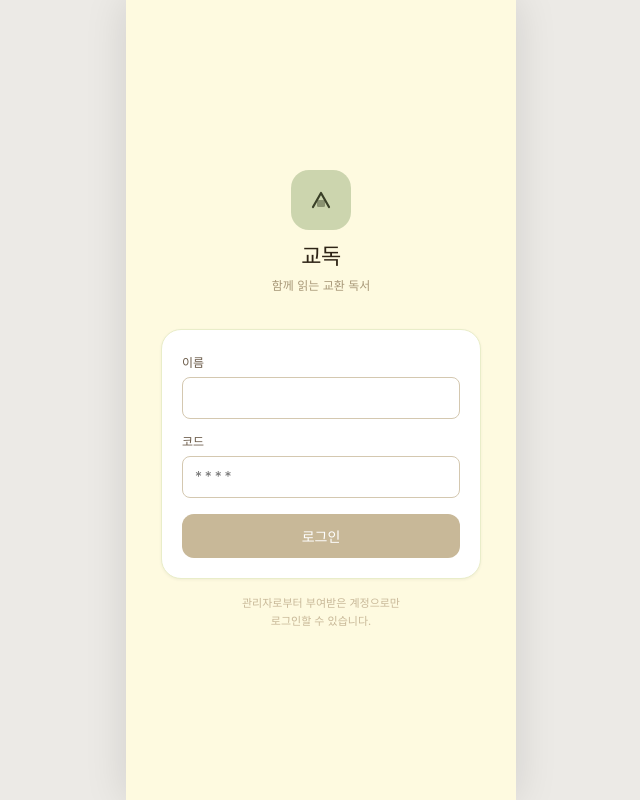
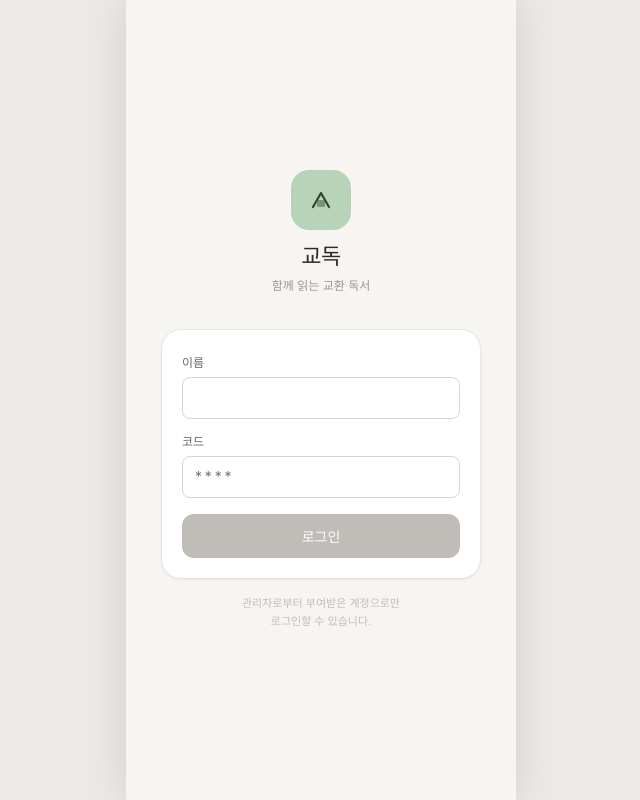
Before and after one commit to devgyk0905-sudo/gyodok, a React (Create React App) app: page /login in a window 1280 px wide. Shown: the whole page, without its empty margins (319-959 px from the left). Built offline with nearby package versions, Linux system fonts and the light colour scheme; a web font is replaced by a local one.

Commit message:
change color palette to Pantone 2025

```diff
--- a/src/styles/variables.css
+++ b/src/styles/variables.css
@@ -1,50 +1,53 @@
 /* ===== 교독 디자인 토큰 ===== */
 
 :root {
-  /* 브랜드 컬러 (Golden Summer Fields 팔레트) */
-  --color-tea-green: #ccd5ae;
-  --color-beige: #e9edc9;
-  --color-cornsilk: #fefae0;
-  --color-papaya-whip: #faedcd;
-  --color-bronze: #d4a373;
+  /* 브랜드 컬러 (Pantone 2025 Soft Palette) */
+  --color-ice-melt:        #AECDE0;
+  --color-raindrops-roses: #E8CDD0;
+  --color-cloud-dancer:    #F0EDE8;
+  --color-almost-aqua:     #B8D4B8;
+  --color-lemon-icing:     #F5EFB8;
+  --color-peach-dust:      #E8CBBA;
+  --color-orchid-tint:     #D8D0DC;
+  --color-nimbus-cloud:    #D0CDD0;
 
   /* 시맨틱 — 라이트 모드 */
-  --bg-page: #fefae0;
-  --bg-surface: #ffffff;
-  --bg-surface-secondary: #f7f5ea;
-  --bg-card: #ffffff;
-  --bg-input: #ffffff;
+  --bg-page:               #F7F5F2;
+  --bg-surface:            #FFFFFF;
+  --bg-surface-secondary:  #F0EDE8;
+  --bg-card:               #FFFFFF;
+  --bg-input:              #FFFFFF;
 
-  --text-primary: #2e2416;
-  --text-secondary: #6a5a48;
-  --text-tertiary: #a89878;
-  --text-hint: #c8b898;
+  --text-primary:          #2E2C28;
+  --text-secondary:        #6A6660;
+  --text-tertiary:         #9A9690;
+  --text-hint:             #C0BCB8;
 
-  --border-default: #e9edc9;
-  --border-input: #d4c8b0;
-  --border-strong: #c8b898;
+  --border-default:        #E8E4E0;
+  --border-input:          #D8D4D0;
+  --border-strong:         #C0BCB8;
 
-  --accent-primary: #d4a373;
-  --accent-primary-hover: #c08858;
-  --accent-green: #ccd5ae;
-  --accent-green-dark: #3a4028;
-  --accent-amber: #faedcd;
-  --accent-amber-text: #7a5a20;
+  --accent-primary:        #AECDE0;   /* Ice Melt — CTA */
+  --accent-primary-hover:  #7EB0D0;
+  --accent-green:          #B8D4B8;   /* Almost Aqua */
+  --accent-green-dark:     #2A4A2A;
+  --accent-amber:          #F5EFB8;   /* Lemon Icing */
+  --accent-amber-text:     #6A5A10;
 
   /* 상태 컬러 */
-  --status-reading: #faedcd;
-  --status-reading-text: #7a5a20;
-  --status-done: #ccd5ae;
-  --status-done-text: #3a4028;
-  --status-pending: #e9e9e4;
-  --status-pending-text: #6a6a60;
-  --status-arrive: #faedcd;
-  --status-arrive-text: #7a5a20;
+  --status-reading:        #E8CDD0;   /* Raindrops on Roses */
+  --status-reading-text:   #7A4A50;
+  --status-done:           #B8D4B8;   /* Almost Aqua */
+  --status-done-text:      #2A4A2A;
+  --status-pending:        #D8D0DC;   /* Orchid Tint */
+  --status-pending-text:   #5A5060;
+  --status-arrive:         #F5EFB8;   /* Lemon Icing */
+  --status-arrive-text:    #6A5A10;
 
   /* 책 표현 */
-  --book-done-bg: #e0dcd0;
-  --book-current-bg: #ccd5ae;
-  --book-pending-bg: #ede9e0;
+  --book-done-bg:          #D0CDD0;   /* Nimbus Cloud */
+  --book-current-bg:       #AECDE0;   /* Ice Melt */
+  --book-pending-bg:       #E8E4E0;
   --book-height: 60px;
   --book-width: 44px;
   --book-radius: 4px;
@@ -56,12 +59,12 @@
   --radius-xl: 20px;
   --radius-full: 9999px;
 
-  --shadow-card: 0 1px 3px rgba(58, 46, 30, 0.06);
-  --shadow-modal: 0 -4px 24px rgba(58, 46, 30, 0.12);
+  --shadow-card:  0 1px 3px rgba(46, 44, 40, 0.06);
+  --shadow-modal: 0 -4px 24px rgba(46, 44, 40, 0.12);
 
   /* 모바일 컨테이너 */
   --app-width: 390px;
-  --bottom-nav-height: 72px;   /* 기존 60px → 72px */
+  --bottom-nav-height: 72px;
   --top-bar-height: 52px;
 
   /* 폰트 */
@@ -74,39 +77,41 @@
 
 /* ===== 다크 모드 ===== */
 [data-theme="dark"] {
-  --bg-page: #1a1810;
-  --bg-surface: #23201a;
-  --bg-surface-secondary: #2a271e;
-  --bg-card: #23201a;
-  --bg-input: #2a271e;
+  --bg-page:               #1E1C1A;
+  --bg-surface:            #272420;
+  --bg-surface-secondary:  #302D28;
+  --bg-card:               #272420;
+  --bg-input:              #302D28;
 
-  --text-primary: #f0e8d8;
-  --text-secondary: #a89878;
-  --text-tertiary: #6e6050;
-  --text-hint: #4a4030;
+  --text-primary:          #EDE8E2;
+  --text-secondary:        #A8A4A0;
+  --text-tertiary:         #6E6A66;
+  --text-hint:             #4A4642;
 
-  --border-default: #2e2b22;
-  --border-input: #3a3526;
-  --border-strong: #4a4030;
+  --border-default:        #38342E;
+  --border-input:          #443E38;
+  --border-strong:         #524C46;
 
-  --accent-primary: #c09060;
-  --accent-primary-hover: #d4a373;
-  --accent-green: #3a4028;
-  --accent-green-dark: #b8c890;
-  --accent-amber: #3a3020;
-  --accent-amber-text: #c8a060;
+  --accent-primary:        #7EB0D0;   /* Ice Melt 다크 */
+  --accent-primary-hover:  #AECDE0;
+  --accent-green:          #2A4A2A;
+  --accent-green-dark:     #B8D4B8;
+  --accent-amber:          #3A3818;
+  --accent-amber-text:     #C8B860;
 
-  --status-reading: #3a3020;
-  --status-reading-text: #c8a060;
-  --status-done: #3a4028;
-  --status-done-text: #b8c890;
-  --status-pending: #2e2b22;
-  --status-pending-text: #8a8070;
+  --status-reading:        #3A2A2C;
+  --status-reading-text:   #D8A0A8;
+  --status-done:           #1E3020;
+  --status-done-text:      #98C498;
+  --status-pending:        #302830;
+  --status-pending-text:   #9A90A0;
+  --status-arrive:         #3A3818;
+  --status-arrive-text:    #C8B860;
 
-  --book-done-bg: #2e2a22;
-  --book-current-bg: #3a4028;
-  --book-pending-bg: #252318;
+  --book-done-bg:          #38342E;
+  --book-current-bg:       #1E3040;
+  --book-pending-bg:       #302D28;
 
-  --shadow-card: 0 1px 3px rgba(0, 0, 0, 0.3);
+  --shadow-card:  0 1px 3px rgba(0, 0, 0, 0.3);
   --shadow-modal: 0 -4px 24px rgba(0, 0, 0, 0.4);
 }
```
